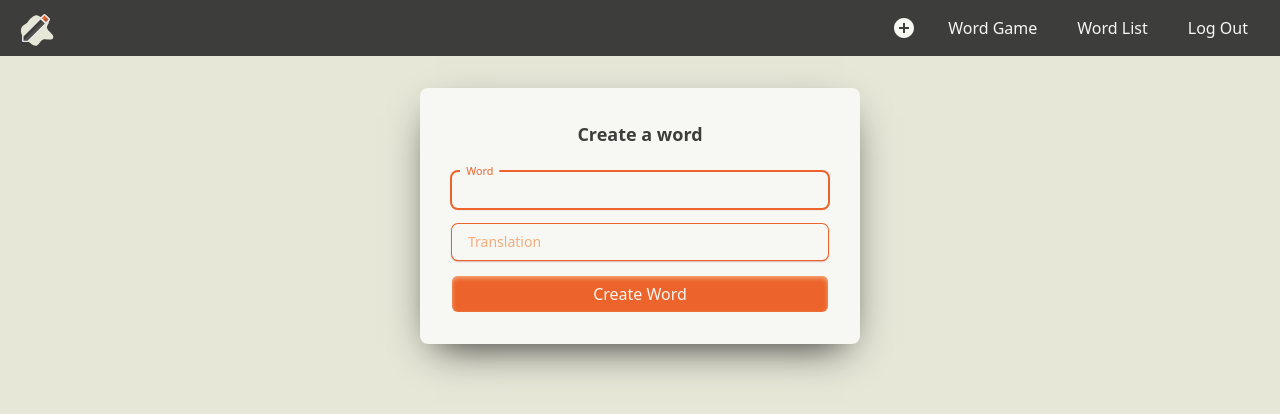
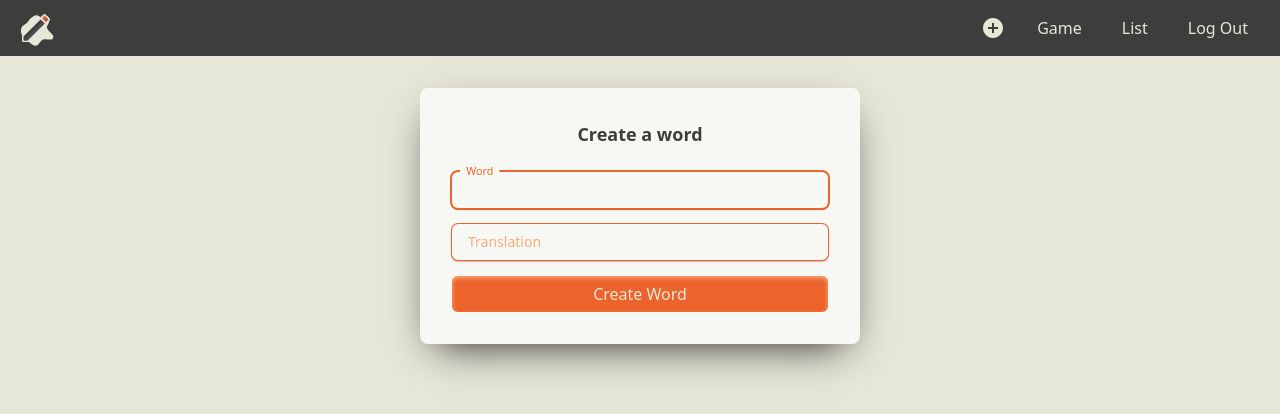
Before and after one commit to alitarika/wordGame, a React (Vite) app in the folder frontend/: page /create-word in a window 1280 px wide. Shown: the top 414 px of the page. Built offline with nearby package versions, Linux system fonts and the light colour scheme; no server answers; sample sign-in values are in the browser's storage.

Commit message:
small style changes

```diff
--- a/frontend/src/assets/app.css
+++ b/frontend/src/assets/app.css
@@ -4,10 +4,10 @@
 
 @layer components {
   .nav-link-text {
-    @apply rounded-lg py-2 ml-2 px-4 text-base hover:bg-dark-800 hover:text-primary-500 active:text-primary-600 transition duration-200 ease-in hover:shadow-inner hover:shadow-dark-600 active:shadow-dark-700;
+    @apply rounded-lg py-2 ml-0 sm:ml-2 px-4 text-base hover:bg-dark-800 hover:text-primary-500 active:text-primary-600 transition duration-200 ease-in hover:shadow-inner hover:shadow-dark-600 active:shadow-dark-700;
   }
   .nav-link-icon {
-    @apply rounded-full text-2xl p-2 ml-2  hover:text-primary-500 active:text-primary-600 transition duration-200 ease-in;
+    @apply rounded-full text-2xl p-2 ml-0 sm:ml-2  hover:text-primary-500 active:text-primary-600 transition duration-200 ease-in;
   }
   .nav-link-logo {
     @apply size-10 hover:bg-primary transition duration-200 rounded-full active:bg-primary-600 hover:shadow-inner hover:shadow-primary-300;
@@ -19,13 +19,13 @@
     @apply mb-6 font-bold text-lg text-center;
   }
   .form-input {
-    @apply shadow-sm shadow-primary-800 border-0 outline-0 block w-full ring-1 rounded-md focus:ring-2 bg-light-50 ring-primary placeholder:text-sm py-1.5 my-4 px-3 disabled:cursor-not-allowed;
+    @apply shadow-sm shadow-primary-800 border-0 outline-0 block w-full ring-1 rounded-md focus:ring-2 bg-light-50 ring-primary placeholder:text-sm py-1.5 my-4 px-3 disabled:cursor-not-allowed outline-none;
   }
   .form-label {
     @apply absolute start-2 text-sm text-primary duration-200 transform -translate-y-2 scale-[0.77] -top-[3px] z-10 origin-[0] bg-light-50 px-2 peer-placeholder-shown:scale-100 peer-placeholder-shown:text-primary-300 peer-placeholder-shown:-translate-y-2 peer-placeholder-shown:top-4 peer-focus:-top-[3px] peer-focus:px-2 peer-focus:text-primary peer-focus:scale-[0.77];
   }
   .form-btn {
-    @apply shadow-inner shadow-primary-300 active:shadow-primary-200 hover:opacity-90 block w-full bg-primary-500  text-light-50 rounded-md py-1.5 active:bg-primary-600 disabled:cursor-not-allowed;
+    @apply shadow-inner shadow-primary-300 active:shadow-primary-200 hover:opacity-90 block w-full bg-primary-500  text-light rounded-md py-1.5 active:bg-primary-600 disabled:cursor-not-allowed;
   }
 }
 
--- a/frontend/src/pages/Layout.jsx
+++ b/frontend/src/pages/Layout.jsx
@@ -30,7 +30,7 @@ const Layout = () => {
 
   return (
     <>
-      <header className="bg-dark text-light-50 w-full">
+      <header className="bg-dark text-light w-full">
         <nav className="flex items-center justify-between px-4 py-2">
           <Link
             className="nav-link-logo"
@@ -53,14 +53,14 @@ const Layout = () => {
                 title="Word Game (Press 'W' and 'G')"
                 to="/wordgame"
               >
-                Word Game
+                Game
               </Link>
               <Link
                 className="nav-link-text"
                 title="Word List (Press 'W' and 'L')"
                 to="/userswords"
               >
-                Word List
+                List
               </Link>
               <button
                 className="nav-link-text"
--- a/frontend/src/pages/words/Home.jsx
+++ b/frontend/src/pages/words/Home.jsx
@@ -1,6 +1,5 @@
 import { useEffect, useContext } from "react";
 import RandomWordCard from "../../components/RandomWordCard";
-import { UserContext } from "../../contexts/UserContext";
 import { WordListContext } from "../../contexts/WordListContext";
 import WordCard from "../../components/WordCard";
 import WordCardSkeleton from "../../components/WordCardSkeleton";
@@ -40,7 +39,7 @@ const Home = () => {
                 (Find those words in word game to correct)
               </h2>
               {mistakenWordList.map((w) => (
-                <WordCard word={w}></WordCard>
+                <WordCard word={w} key={w._id}></WordCard>
               ))}
             </div>
           ) : (
```
